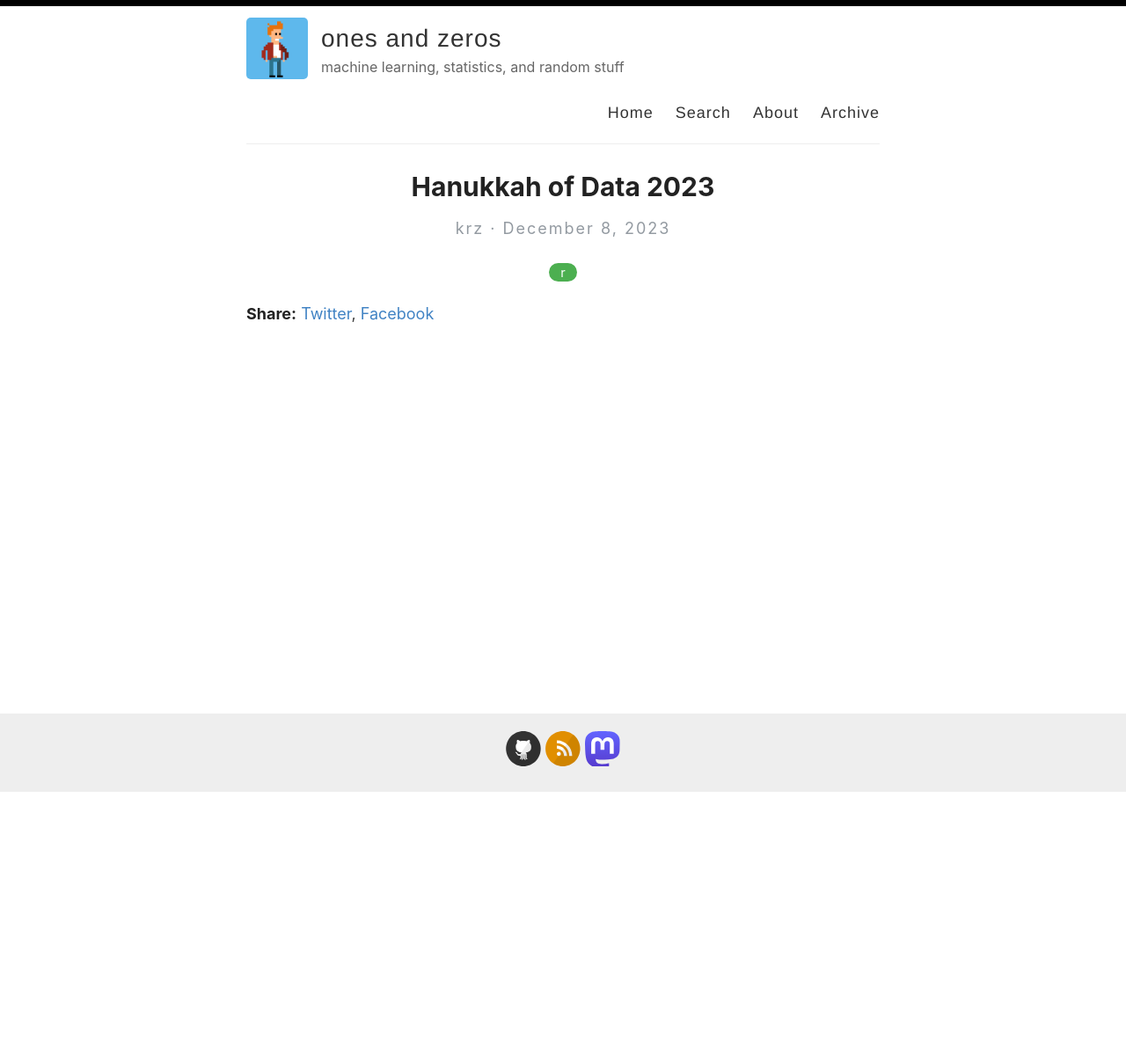
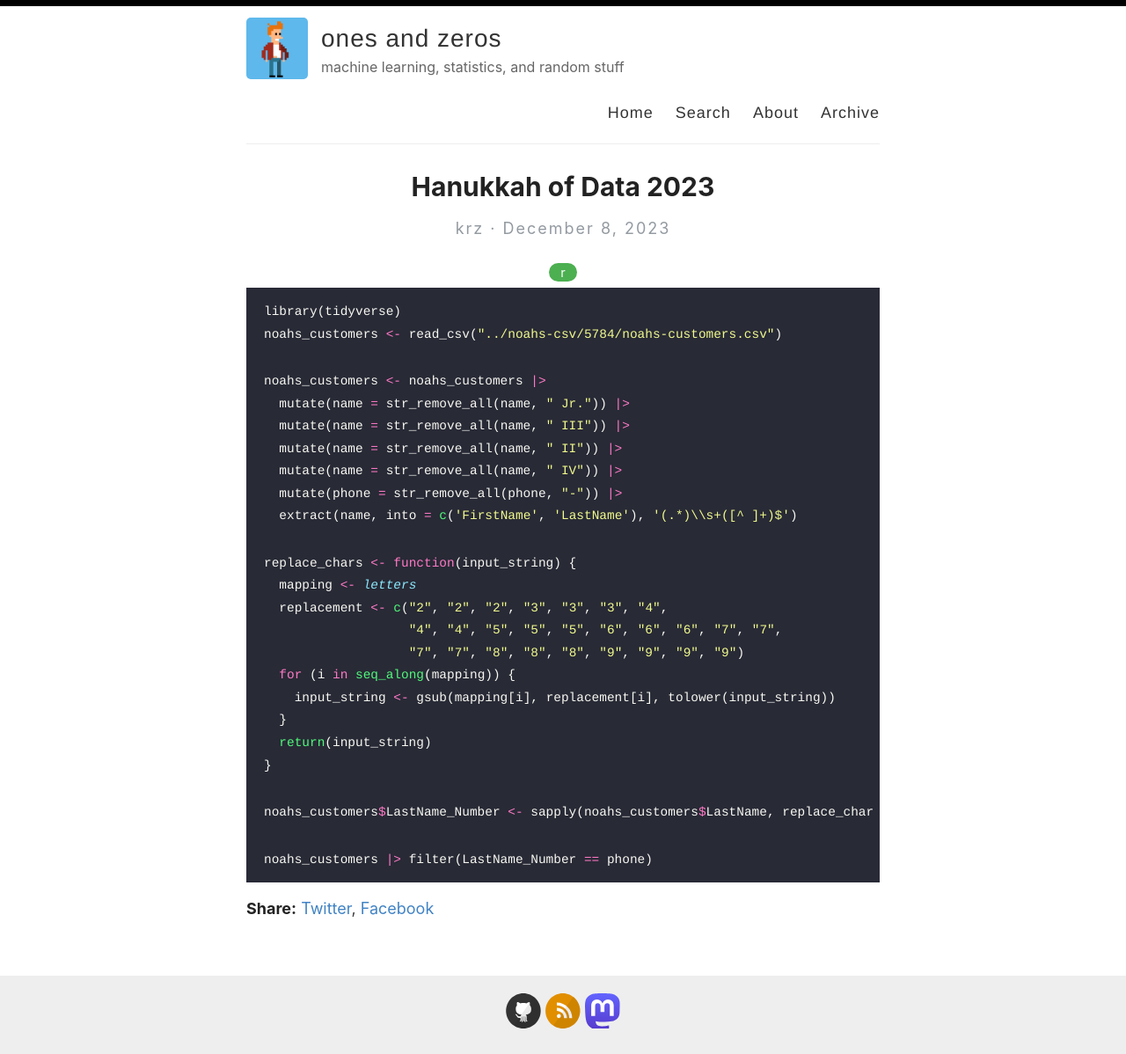
Before and after one commit to krz/krz.github.io, a Jekyll site: the page built from _posts/2023-12-08-hanukkah-of-data.md, in a window 1280 px wide. Shown: the whole page at 88% size. Built offline with Jekyll 4.4.1, drawn with Linux system fonts in a browser that asks for light colours; before the commit the page ends 901 px from its top, so only the background shows below that.

Commit message:
add code

````diff
--- a/_posts/2023-12-08-hanukkah-of-data.md
+++ b/_posts/2023-12-08-hanukkah-of-data.md
@@ -3,3 +3,39 @@ layout: post
 title: Hanukkah of Data 2023
 categories: [r]
 ---
+
+```R
+library(tidyverse)
+noahs_customers <- read_csv("../noahs-csv/5784/noahs-customers.csv")
+```
+
+```R
+noahs_customers <- noahs_customers |>
+  mutate(name = str_remove_all(name, " Jr.")) |>
+  mutate(name = str_remove_all(name, " III")) |>
+  mutate(name = str_remove_all(name, " II")) |>
+  mutate(name = str_remove_all(name, " IV")) |>
+  mutate(phone = str_remove_all(phone, "-")) |>
+  extract(name, into = c('FirstName', 'LastName'), '(.*)\\s+([^ ]+)$')
+```
+
+```R
+replace_chars <- function(input_string) {
+  mapping <- letters
+  replacement <- c("2", "2", "2", "3", "3", "3", "4",
+                   "4", "4", "5", "5", "5", "6", "6", "6", "7", "7",
+                   "7", "7", "8", "8", "8", "9", "9", "9", "9")
+  for (i in seq_along(mapping)) {
+    input_string <- gsub(mapping[i], replacement[i], tolower(input_string))
+  }
+  return(input_string)
+}
+```
+
+```R
+noahs_customers$LastName_Number <- sapply(noahs_customers$LastName, replace_chars)
+```
+
+```R
+noahs_customers |> filter(LastName_Number == phone)
+```
````
